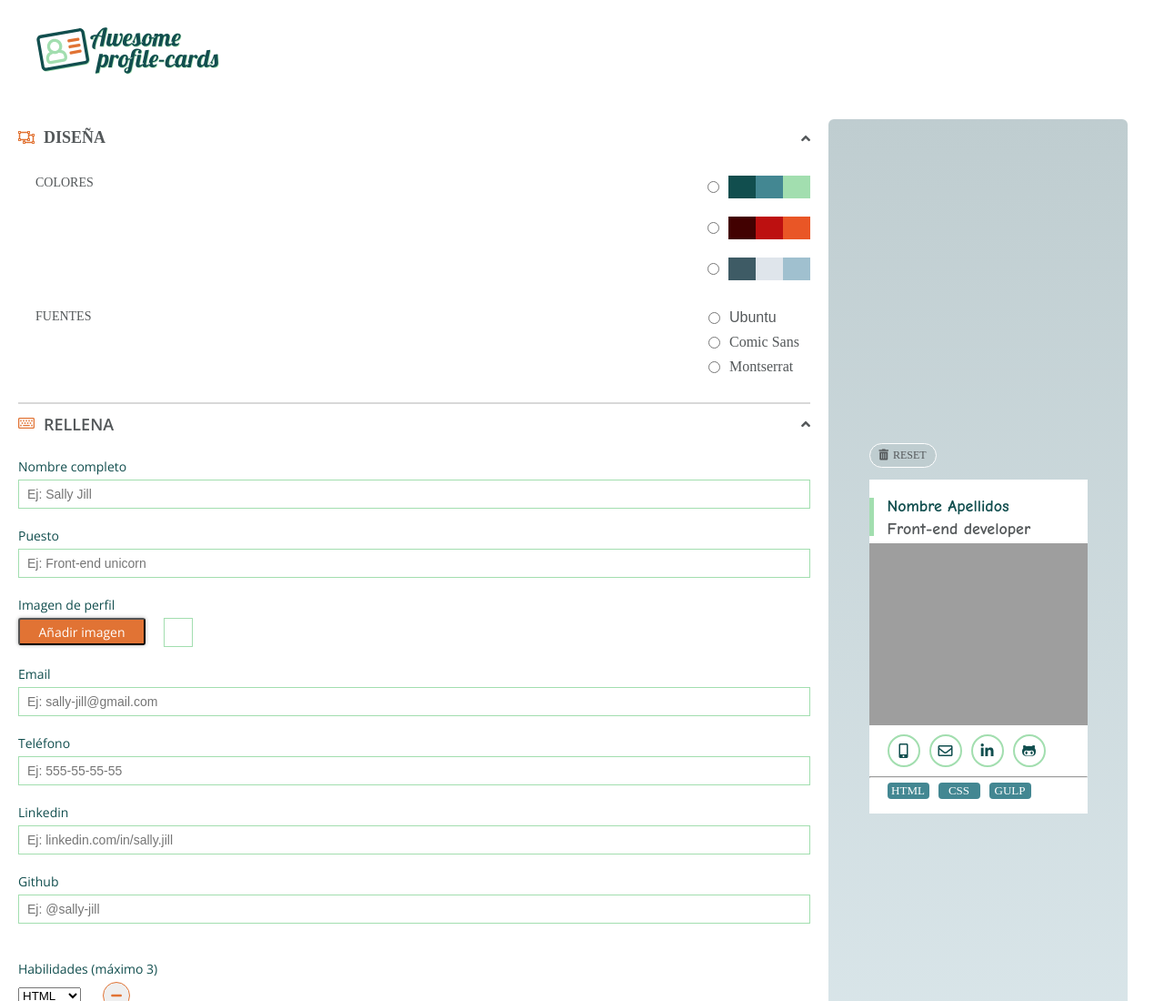
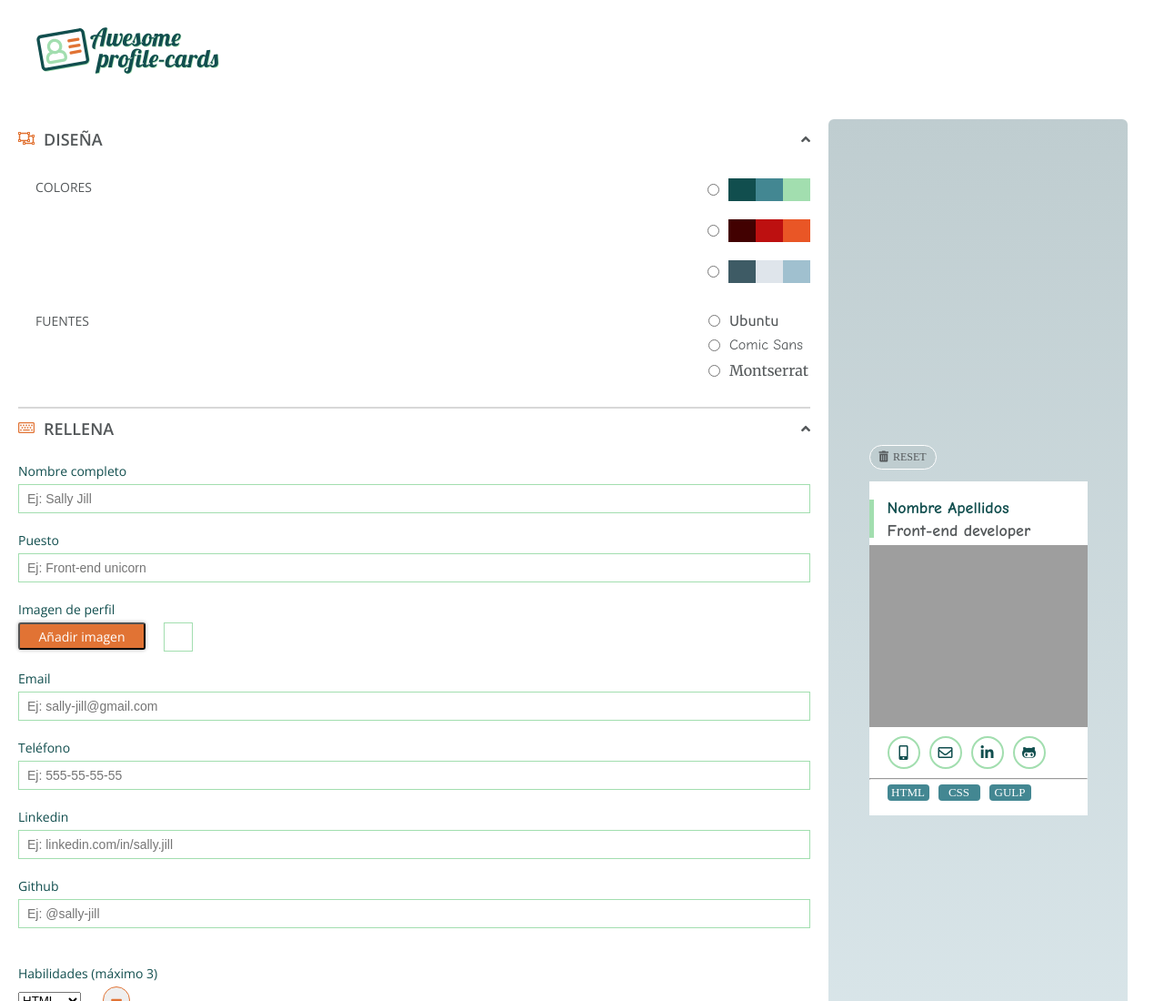
Before and after one commit to EsterGonzalezG/dorcas-s2-las-fruittis, a website: page card.html in a window 1280 px wide. Shown: the top 1100 px of the page at 91% size. Drawn offline with nearby package versions, Linux system fonts and the light colour scheme; grey boxes are pictures that could not be loaded.

Commit message:
tipografia

```diff
--- a/scss/layout/_card.scss
+++ b/scss/layout/_card.scss
@@ -97,7 +97,7 @@
       border-radius: 15px;
       border: 1px solid $colorTextTagsCard;
       text-transform: uppercase;
-      font-family: ‘OpenSans’, serif;
+      font-family: 'OpenSans', serif;
       font-size: 12px;
       color: $colorTextButtonReset;
       padding: 5px 10px;
--- a/scss/layout/_design.scss
+++ b/scss/layout/_design.scss
@@ -7,11 +7,6 @@
   display: flex;
   align-items: center;
   justify-content: space-between;
-
- /*&--angleUp {
-   text-align: right;
-   padding-right: 200px;
- }*/
 }
 
 .dropdown__desing--name {
@@ -23,7 +18,7 @@
     padding-left: 10px;
     color: $colorGreySmoke;
     font-size: 18px;
-   font-family: ‘Open Sans’;
+    font-family: 'Open Sans';
     font-weight: 600;
     text-transform: uppercase;
   }
@@ -110,7 +105,7 @@
   padding-left: 39px;
   color: $colorDropdownH3;
   text-transform: uppercase;
- font-family: ‘Open Sans’;
+  font-family: 'Open Sans';
 
   h3 {
     font-size: 14px;
@@ -148,20 +143,20 @@
 }
 
 .ubuntu {
- font-family: ‘Ubuntu’, sans-serif;
+  font-family: 'Ubuntu', sans-serif;
   font-size: 16px;
   font-weight: 400;
   color: $colorSelectorFonts;
 }
 
 .comic {
- font-family: ‘Comic Sans MS’, ‘Comic Sans’, ‘TSCu_Comic’;
+  font-family: 'Comic Sans MS', 'Comic Sans', 'TSCu_Comic';
   font-size: 16px;
   color: $colorSelectorFonts;
 }
 
 .montserrat {
- font-family: ‘Merriweather’, serif;
+  font-family: 'Merriweather', serif;
   font-size: 16px;
   font-weight: 400;
   color: $colorSelectorFonts;
--- a/scss/layout/_desing.scss
+++ b/scss/layout/_desing.scss
@@ -7,12 +7,6 @@
   display: flex;
   align-items: center;
   justify-content: space-between;
-
-  /*&--angleUp {
-    text-align: right;
-    padding-right: 200px;
-  }*/
-}
 
 .dropdown__desing--name {
   display: flex;
```
Also changed, not shown: scss/layout/_share.scss (+2 -5 lines), css/main.css, 1 other file. Lines whose indentation alone changed are shown as unchanged.
